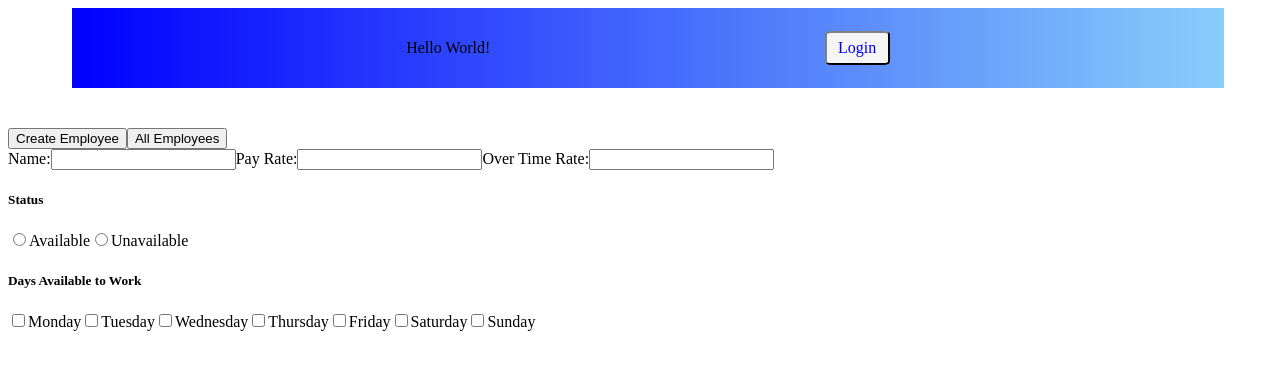
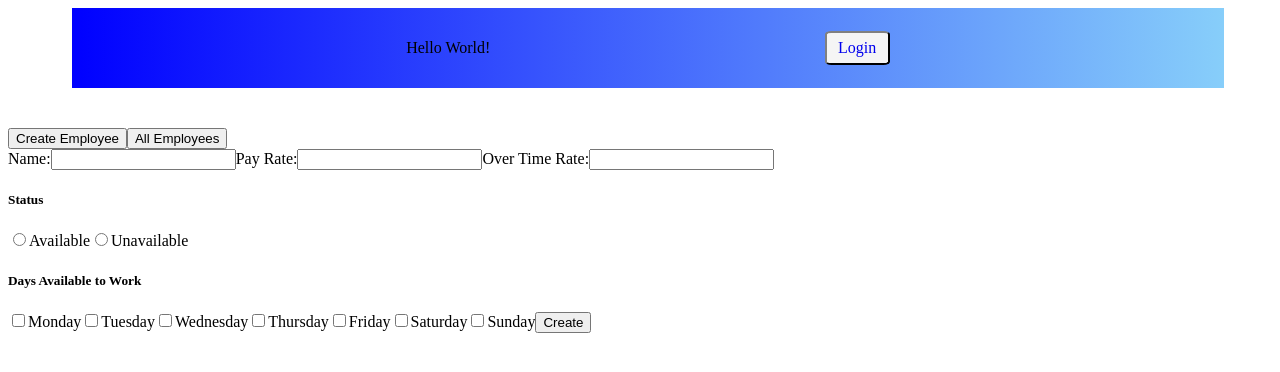
Before and after one commit to Kelphane/Payroll_Tracker_FrontEnd, a React (Create React App) app: page /employees in a window 1280 px wide. Both pictures are taken after a click on the button "Create Employee". Shown: the top 372 px of the page. Built offline with nearby package versions, Linux system fonts and the light colour scheme; no server answers.

Commit message:
Created createEmployee Function in Employees.jsx that sends a POST Request to create a new Employee in DB

```diff
--- a/src/Components/Employees/CreateEmployee/CreateEmployee.jsx
+++ b/src/Components/Employees/CreateEmployee/CreateEmployee.jsx
@@ -1,11 +1,11 @@
 import React, { useState, useEffect } from "react";
 
-const CreateEmployee = ({ userId }) => {
+const CreateEmployee = (props) => {
     const [employee, setEmployee] = useState({
         name: "",
         payrate: 0,
         overtime: 0,
-        status: "available",
+        status: "",
         daysavail: []
     });
 
@@ -82,11 +82,15 @@ const CreateEmployee = ({ userId }) => {
                 }
             });
         }
+    }
 
+    const handleSubmit = (event) => {
+        event.preventDefault();
+        props.createEmployee(employee);
     }
 
     return(
-        <form>
+        <form onSubmit={handleSubmit}>
             <label htmlFor="employeeName">Name:</label>
             <input type="text" id="employeeName" name="name" onChange={handleChange} />
 
@@ -124,6 +128,8 @@ const CreateEmployee = ({ userId }) => {
 
             <input type="checkbox" id="sun" name="daysavail" value="sun" onChange={handleChange} />
             <label htmlFor="sun">Sunday</label>
+
+            <button type="submit">Create</button>
         </form>
     );
 }
--- a/src/Components/Employees/Employees.jsx
+++ b/src/Components/Employees/Employees.jsx
@@ -29,10 +29,31 @@ const Employees = ({ userId }) => {
         setNav(navigation);
     }
 
+    /* Creates a New Employee in DB */
+    const createEmployee = async (employee) => {
+        let id = userId;
+
+        try {
+            let response = await axios.post(`http://localhost:5000/api/employee`,
+                {
+                    userId: id,
+                    name: employee.name,
+                    payRate: employee.payrate,
+                    overTime: employee.overtime,
+                    status: employee.status,
+                    daysAvail: employee.daysavail
+                }
+            );
+            console.log(response);
+        } catch (error) {
+            console.log(error);
+        }
+    }
+
     return(
         <div>
             <EmployeeNav getNavVariable={getNavVariable}/>
-            {nav === "create" && <CreateEmployee userId={userId} />}
+            {nav === "create" && <CreateEmployee createEmployee={createEmployee} />}
             {nav === "all" && <h1>All Employee!</h1>}
         </div>
     );
```
Also changed, not shown: src/Components/Employees/EmployeeNav/EmployeeNav.jsx (line endings or trailing spaces).
